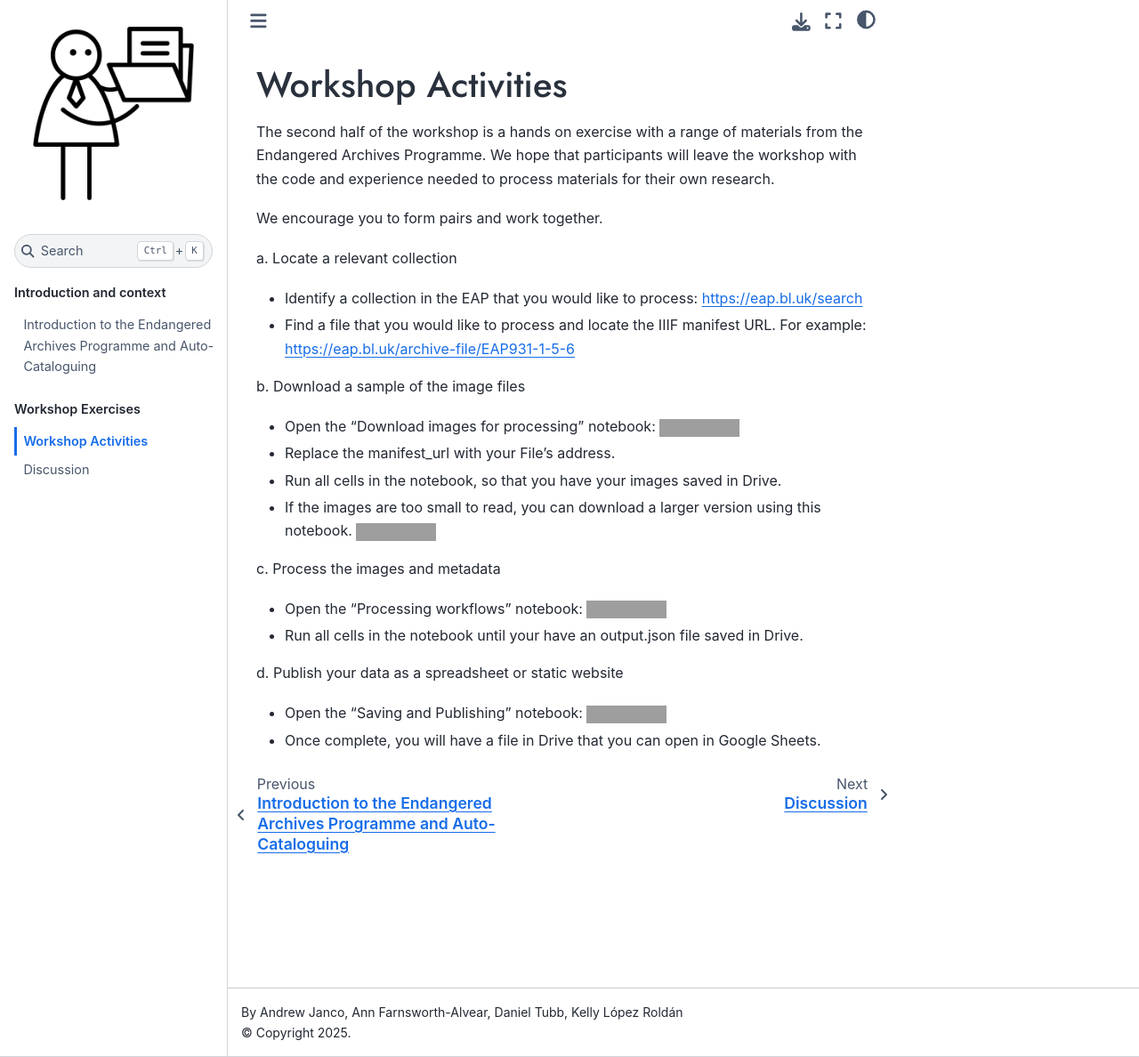
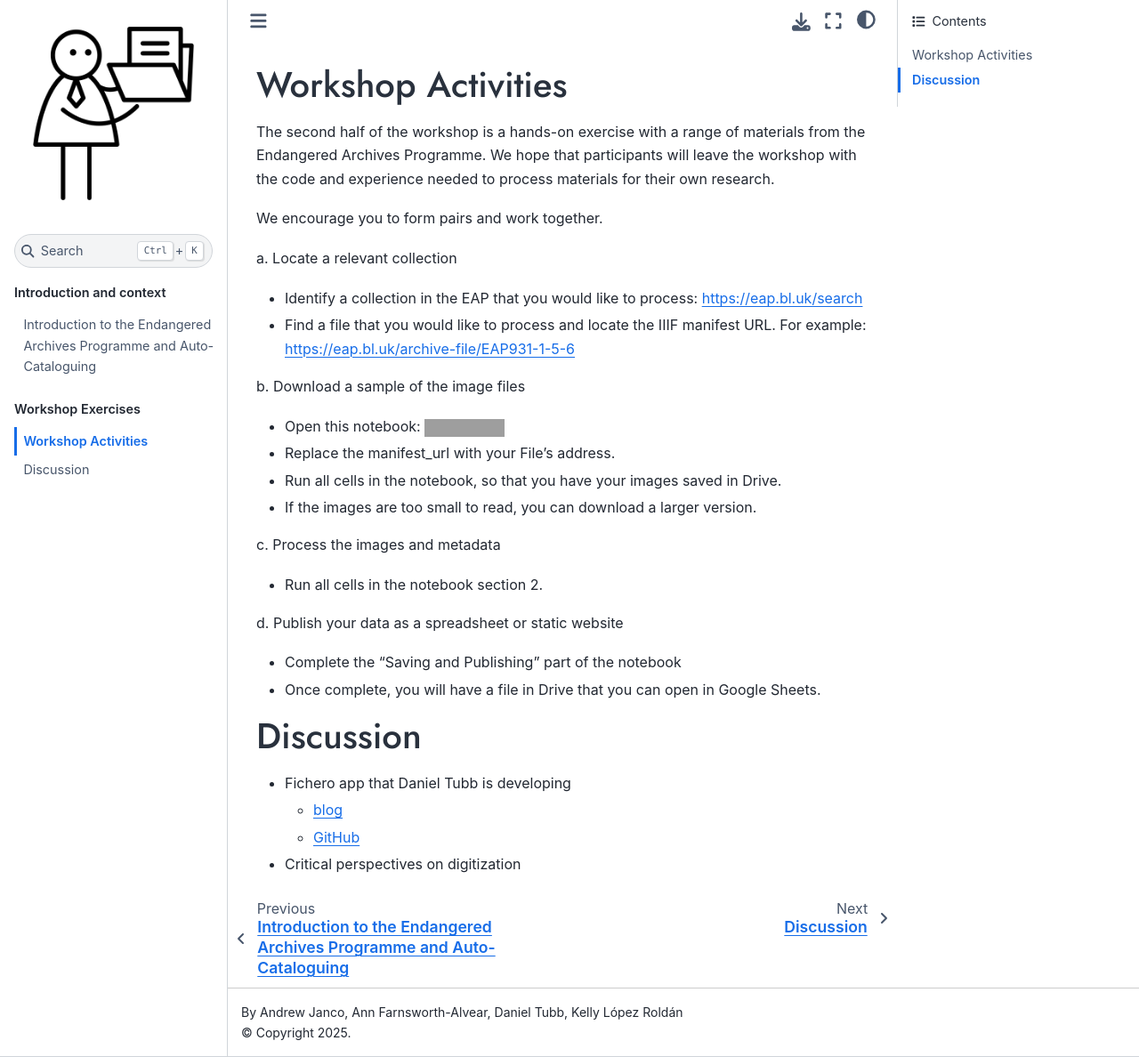
Before and after one commit to apjanco/fantastic-vlms, a Jupyter Book: the page built from exercises/chapter1.md, in a window 1280 px wide and 1188 px high. Shown: the whole window at 89% size. Built offline with Jupyter Book 1.0.4 settings and Sphinx 7.4.7 and the Sphinx Book theme 1.1.4, drawn with Linux system fonts in a browser that asks for light colours; some web fonts are replaced; pages that are not in the unit, such as notebooks, are missing from menus; grey boxes are pictures that could not be loaded.

Commit message:
shorter after pu workshop

```diff
--- a/_toc.yml
+++ b/_toc.yml
@@ -10,9 +10,6 @@
   - caption: Technical Demonstration
     chapters:
     - file: demonstration/chapter1
-    - file: demonstration/chapter2
-    - file: demonstration/chapter3
-    - file: demonstration/chapter4
   - caption: Workshop Exercises
     chapters:
     - file: exercises/chapter1
--- a/exercises/chapter1.md
+++ b/exercises/chapter1.md
@@ -1,6 +1,6 @@
 # Workshop Activities
 
-The second half of the workshop is a hands on exercise with a range of materials from the Endangered Archives Programme.
+The second half of the workshop is a hands-on exercise with a range of materials from the Endangered Archives Programme.
 We hope that participants will leave the workshop with the code and experience needed to process materials for their own research.
 
 We encourage you to form pairs and work together.
@@ -10,17 +10,24 @@
 - Find a file that you would like to process and locate the IIIF manifest URL. For example: https://eap.bl.uk/archive-file/EAP931-1-5-6
 
 b. Download a sample of the image files
-- Open the "Download images for processing" notebook: [![](https://colab.research.google.com/assets/colab-badge.svg)](https://colab.research.google.com/drive/1zzhPqijgavn3m4fpqQo3Htgg4AdQglWX?usp=sharing)
+- Open this notebook: [![](https://colab.research.google.com/assets/colab-badge.svg)](https://colab.research.google.com/drive/1xvvijPv4sv3aBJvFYD--1RdrQACcsNDS?usp=sharing)
+- Replace the manifest_url with your File's address.
+- Run all cells in the notebook, so that you have your images saved in Drive.
+- If the images are too small to read, you can download a larger version.
+
+c. Process the images and metadata
+- Run all cells in the notebook section 2.
+
+d. Publish your data as a spreadsheet or static website
+- Complete the "Saving and Publishing" part of the notebook
+- Once complete, you will have a file in Drive that you can open in Google Sheets.
 
 
-- Replace the manifest_url with your File's address.
-- Run all cells in the notebook, so that you have your images saved in Drive.
-- If the images are too small to read, you can download a larger version using this notebook. [![](https://colab.research.google.com/assets/colab-badge.svg)](https://colab.research.google.com/drive/1Fwi6BjSf6MvGTWkPS_pUvHdEpw0zEvuv?usp=sharing)
+# Discussion
 
-c. Process the images and metadata
-- Open the "Processing workflows" notebook: [![](https://colab.research.google.com/assets/colab-badge.svg)](https://colab.research.google.com/drive/1-wksvuqBUv8qq2mLJ8EbbluStjyvXIp7?usp=sharing)
-- Run all cells in the notebook until your have an output.json file saved in Drive.
 
-d. Publish your data as a spreadsheet or static website
-- Open the "Saving and Publishing" notebook: [![](https://colab.research.google.com/assets/colab-badge.svg)](https://colab.research.google.com/drive/1graycCkEiGLwMlFIoZg3-eDAXH5cKYkP?usp=sharing)
-- Once complete, you will have a file in Drive that you can open in Google Sheets.
+- Fichero app that Daniel Tubb is developing
+    - [blog](https://www.tubb.ca/fichero/)
+    - [GitHub](https://github.com/dtubb/fichero)
+
+- Critical perspectives on digitization
--- a/myst.yml
+++ b/myst.yml
@@ -2,12 +2,18 @@
 version: 1
 project:
   id: 311ea5c8-f670-4836-a969-632de49dd2c0
+  edit_url: null
   # title:
   # description:
   # keywords: []
   # authors: []
   github: https://github.com/apjanco/fantastic-vlms
   # To autogenerate a Table of Contents, run "jupyter book init --write-toc"
+  toc:
+    - file: introduction/chapter1.md
+    - file: demonstration/chapter1.ipynb
+    - file: exercises/chapter1.md
+
 site:
   template: book-theme
   options:
```
Also changed, not shown: 4 other files.
